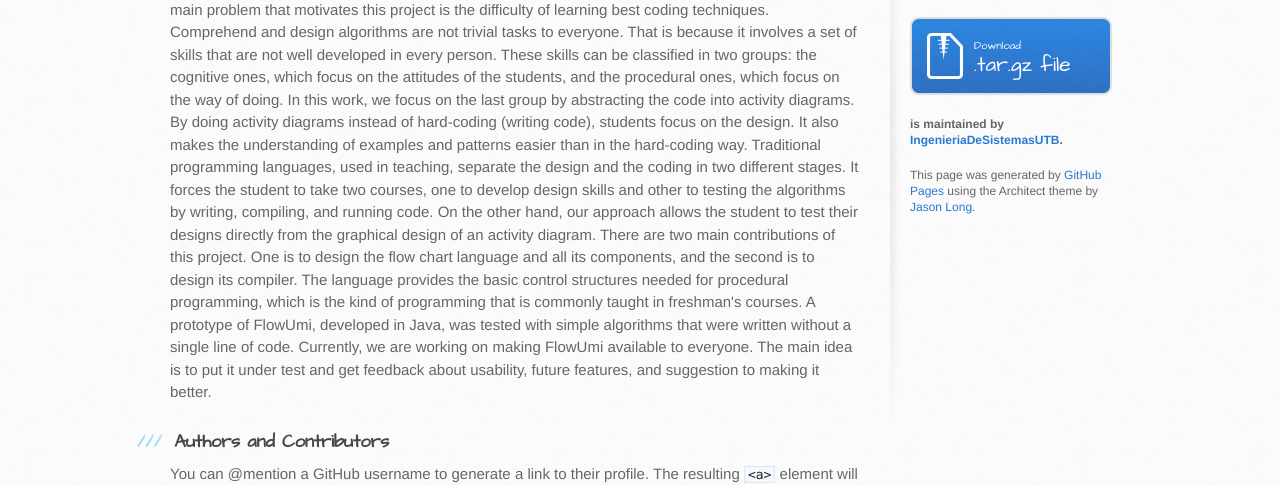
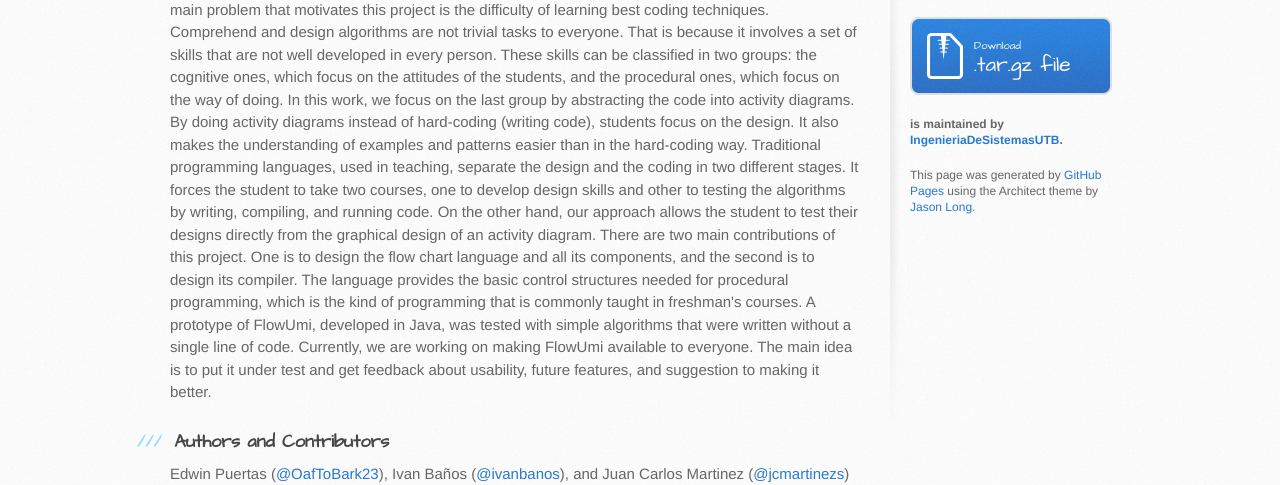
Before and after one commit to ISCOUTB/FlowUmi, a plain HTML site: page index.html in a window 1280 px wide. Shown: the part 315-800 px from the top of the page. Drawn offline with Linux system fonts and the light colour scheme.

Commit message:
Update index.html

```diff
--- a/index.html
+++ b/index.html
@@ -36,7 +36,7 @@
 <h3>
 <a id="authors-and-contributors" class="anchor" href="#authors-and-contributors" aria-hidden="true"><span aria-hidden="true" class="octicon octicon-link"></span></a>Authors and Contributors</h3>
 
-<p>You can @mention a GitHub username to generate a link to their profile. The resulting <code>&lt;a&gt;</code> element will link to the contributor’s GitHub Profile. For example: In 2007, Chris Wanstrath (<a href="https://github.com/defunkt" class="user-mention">@defunkt</a>), PJ Hyett (<a href="https://github.com/pjhyett" class="user-mention">@pjhyett</a>), and Tom Preston-Werner (<a href="https://github.com/mojombo" class="user-mention">@mojombo</a>) founded GitHub.</p>
+<p> Edwin Puertas (<a href="https://github.com/OafToBark23" class="user-mention">@OafToBark23</a>), Ivan Baños (<a href="https://github.com/ivanbanos" class="user-mention">@ivanbanos</a>), and Juan Carlos Martinez (<a href="https://github.com/jcmartinezs" class="user-mention">@jcmartinezs</a>) founded Universidad Tecnológica de Bolívar.</p>
 
 <h3>
 <a id="support-or-contact" class="anchor" href="#support-or-contact" aria-hidden="true"><span aria-hidden="true" class="octicon octicon-link"></span></a>Support or Contact</h3>
```
